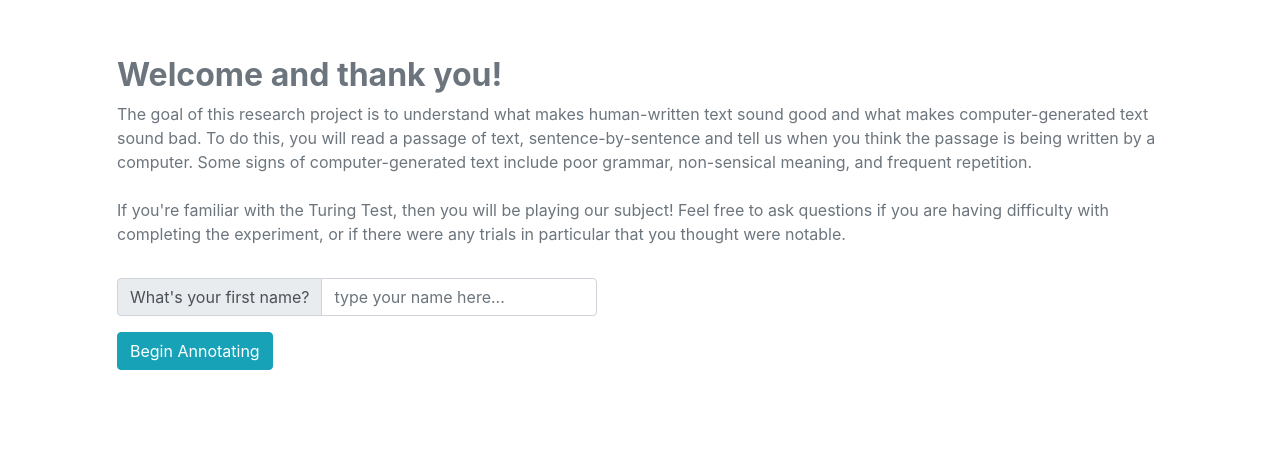
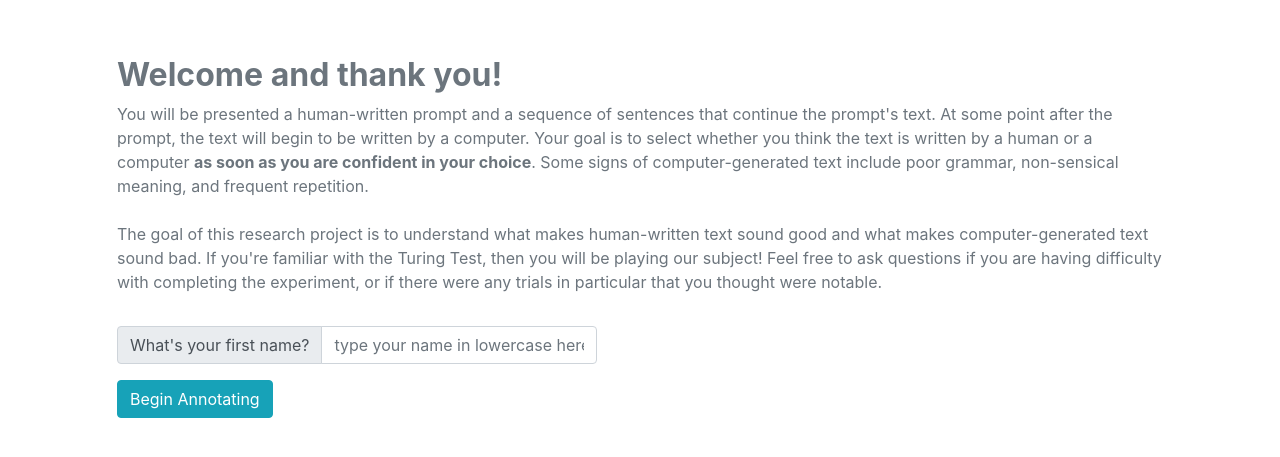
Before and after one commit to kirubarajan/roft, a Django app: page / in a window 1280 px wide. Shown: the top 457 px of the page. Run offline with Django 3.2, Linux system fonts and the light colour scheme; some libraries are stand-ins or nearby versions.

Commit message:
Update annotation text

```diff
--- a/src/core/templates/onboard.html
+++ b/src/core/templates/onboard.html
@@ -18,10 +18,12 @@
           <br />
           <h2 class="text-muted"> <strong> Welcome and thank you! </strong> </h2>
           <p class="text-muted" style="margin-bottom: 2rem;">
-            The goal of this research project is to understand what makes human-written text sound good and what makes computer-generated text sound bad.
-            To do this, you will read a passage of text, sentence-by-sentence and tell us when you think the passage is being written by a computer.
+            You will be presented a human-written prompt and a sequence of sentences that continue the prompt's text. At some point after the prompt, the text will begin to be written by a computer.
+            Your goal is to select whether you think the text is written by a human or a computer <strong>as soon as you are confident in your choice</strong>.
+
             Some signs of computer-generated text include poor grammar, non-sensical meaning, and frequent repetition.
             <br /> <br />
+            The goal of this research project is to understand what makes human-written text sound good and what makes computer-generated text sound bad.
             If you're familiar with the Turing Test, then you will be playing our subject!
             Feel free to ask questions if you are having difficulty with completing the experiment, or if there were any trials in particular that you thought were notable.
           </p>
@@ -30,7 +32,7 @@
               <div class="input-group-prepend">
                 <span class="input-group-text" id="basic-addon1">What's your first name?</span>
               </div>
-              <input type="text" name="name" class="form-control" placeholder="type your name here..." aria-label="name" aria-describedby="basic-addon1">
+              <input type="text" name="name" class="form-control" placeholder="type your name in lowercase here..." aria-label="name" aria-describedby="basic-addon1">
             </div>
             <input type="submit" class="btn btn-info" value="Begin Annotating" />
           </form>
```
